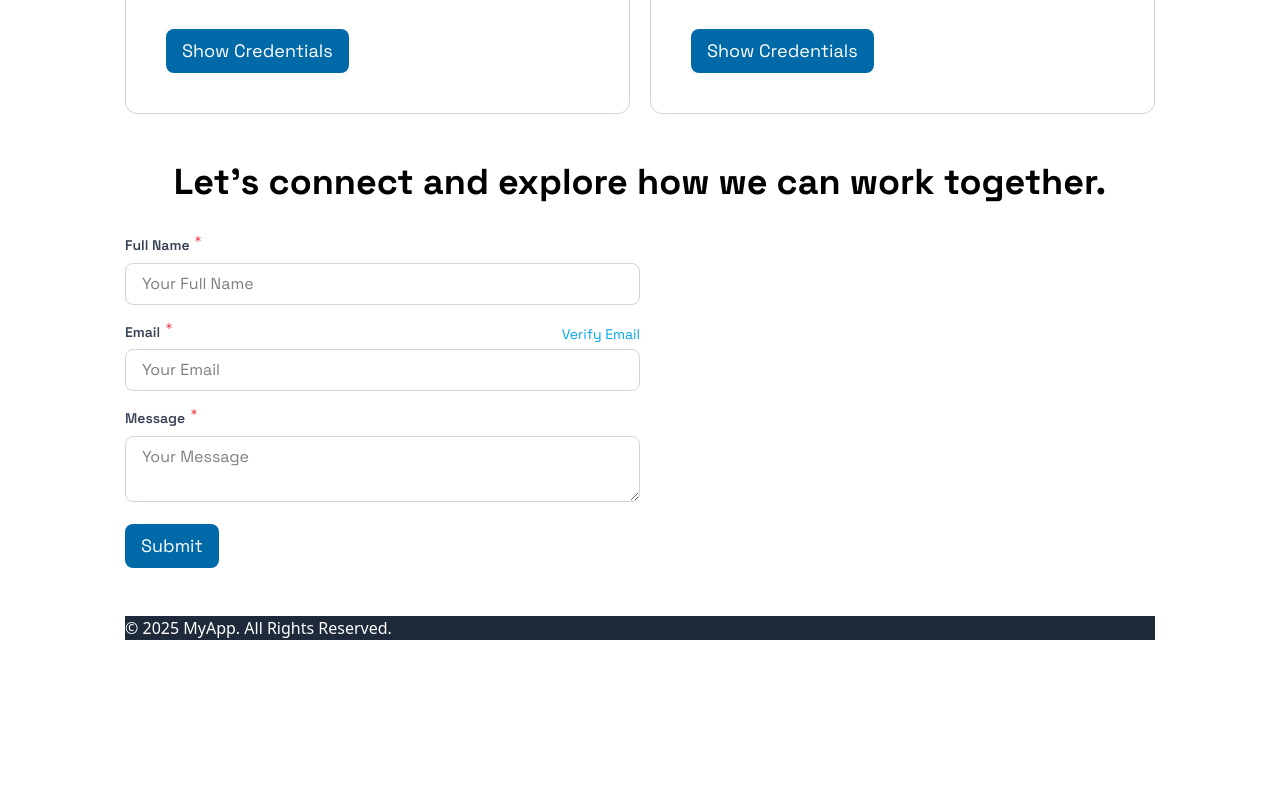
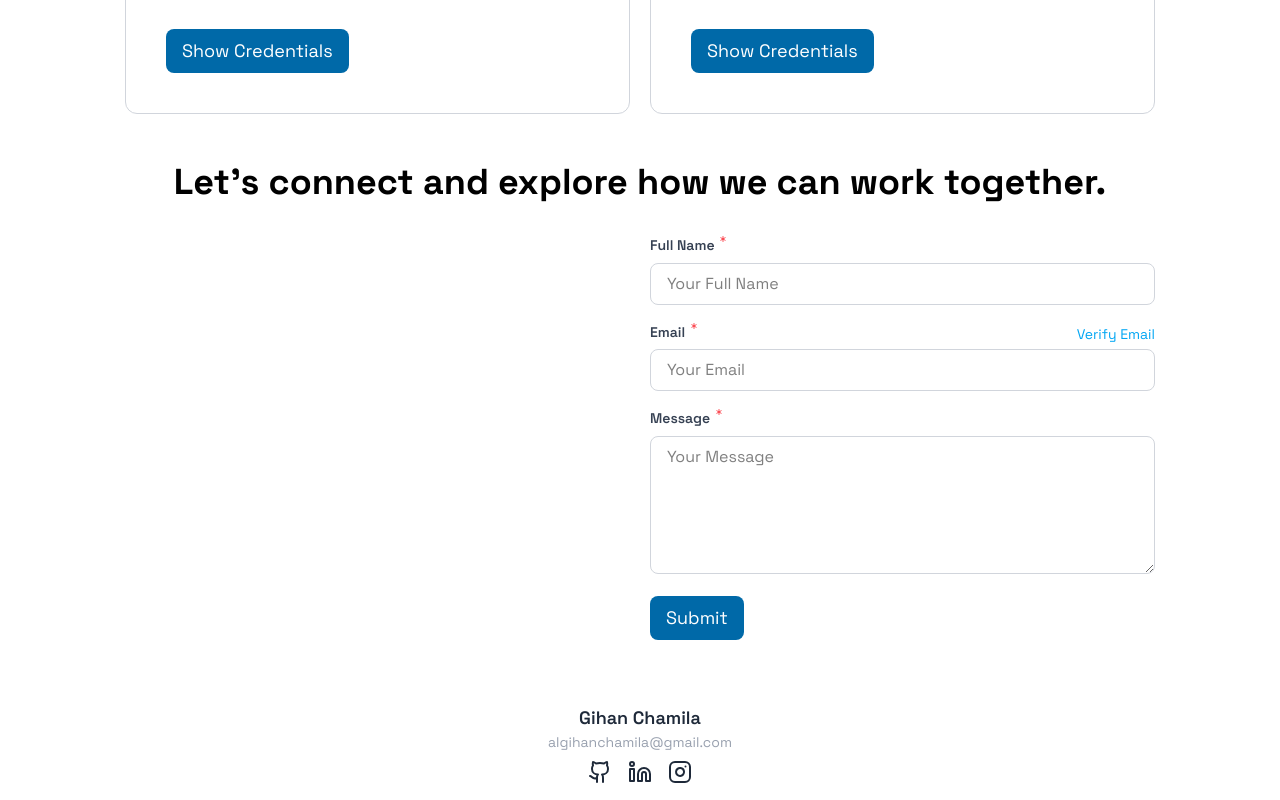
Before and after one commit to gihanchamila/portfolio-frontend, a React (Vite) app: page / in a window 1280 px wide. Shown: the part 1870-2670 px from the top of the page. Before the commit the page ends 2510 px from the top, so only its background shows below. Built offline with nearby package versions, Linux system fonts and the light colour scheme.

Commit message:
add styles

```diff
--- a/src/components/Sections/ContactSection.jsx
+++ b/src/components/Sections/ContactSection.jsx
@@ -10,6 +10,8 @@ const ContactSection = () => {
           </h2>
       </header>
       <main className='lg:flex gap-5'>
+        <div className='flex justify-center items-center w-1/2'>
+        </div>
         <ContactForm />
       </main>
     </section>
--- a/src/components/utils/ContactForm.jsx
+++ b/src/components/utils/ContactForm.jsx
@@ -108,7 +108,7 @@ const ContactForm = () => {
               <ErrorMessage name="email" component="div" className="formError" />
               <div className="mt-2 absolute -top-2 right-0">
                 {!isEmailVerified && (
-                  <span type="pop-up" onClick={handleVerifyEmail} className="text-sky-500 text-sm font-primary">
+                  <span type="pop-up"  onClick={handleVerifyEmail} className="text-sky-500 text-sm font-primary hover:underline cursor-pointer">
                     Verify Email
                   </span>
                 )}
@@ -125,6 +125,7 @@ const ContactForm = () => {
                 name="message"
                 className="formInput"
                 placeholder="Your Message"
+                rows="5"
               />
               <ErrorMessage
                 name="message"
@@ -141,7 +142,7 @@ const ContactForm = () => {
 
             <Popup isOpen={isPopupOpen} onClose={handleClosePopup}>
               <h2 className="cardTitle pb-5">Verify Your Email</h2>
-              <p className="font-primary">A verification code has been sent to your email. Please enter the code below:</p>
+              <p className="font-primary text-gray-800">A verification code has been sent to your email. Please enter the code below:</p>
 
               <div className="flex justify-center space-x-2 py-6">
                 {verificationCode.map((digit, index) => (
@@ -153,7 +154,7 @@ const ContactForm = () => {
                     onChange={(e) => handleInputChange(e, index)}
                     onKeyDown={(e) => handleKeyDown(e, index)}
                     ref={(el) => (inputRefs.current[index] = el)}
-                    className="h-12 w-10 text-center border-2 border-gray-900 rounded-lg focus:ring focus:ring-primary"
+                    className="h-12 w-10 text-center border-2 border-gray-500 rounded-lg"
                   />
                 ))}
               </div>
--- a/src/index.css
+++ b/src/index.css
@@ -41,3 +41,7 @@
 .formError {
     @apply text-red-500 text-sm mt-1 font-primary
 }
+
+.icon {
+    @apply w-6 h-6 cursor-pointer hover:text-gray-700
+}
--- a/src/layouts/Footer.jsx
+++ b/src/layouts/Footer.jsx
@@ -1,9 +1,16 @@
 import GridContainer from "../components/GridContainer";
+import { Github, Linkedin, Instagram } from "lucide-react";
 const Footer = () => {
     return (
     <GridContainer>
-        <footer className="bg-gray-800 text-white lg:col-start-2 lg:col-end-12 col-span-4 relative">
-            &copy; {new Date().getFullYear()} MyApp. All Rights Reserved.
+        <footer className="text-gray-800 font-primary lg:col-start-2 lg:col-end-12 col-span-4 relative flex flex-col items-center py-4">
+            <h2 className="text-lg font-semibold">Gihan Chamila</h2>
+            <p className="text-sm text-gray-400">algihanchamila@gmail.com</p>
+            <div className="flex gap-4 mt-2">
+                <Github className="icon" />
+                <Linkedin className="icon" />
+                <Instagram className="icon" />
+            </div>
         </footer>
     </GridContainer>
 
```
